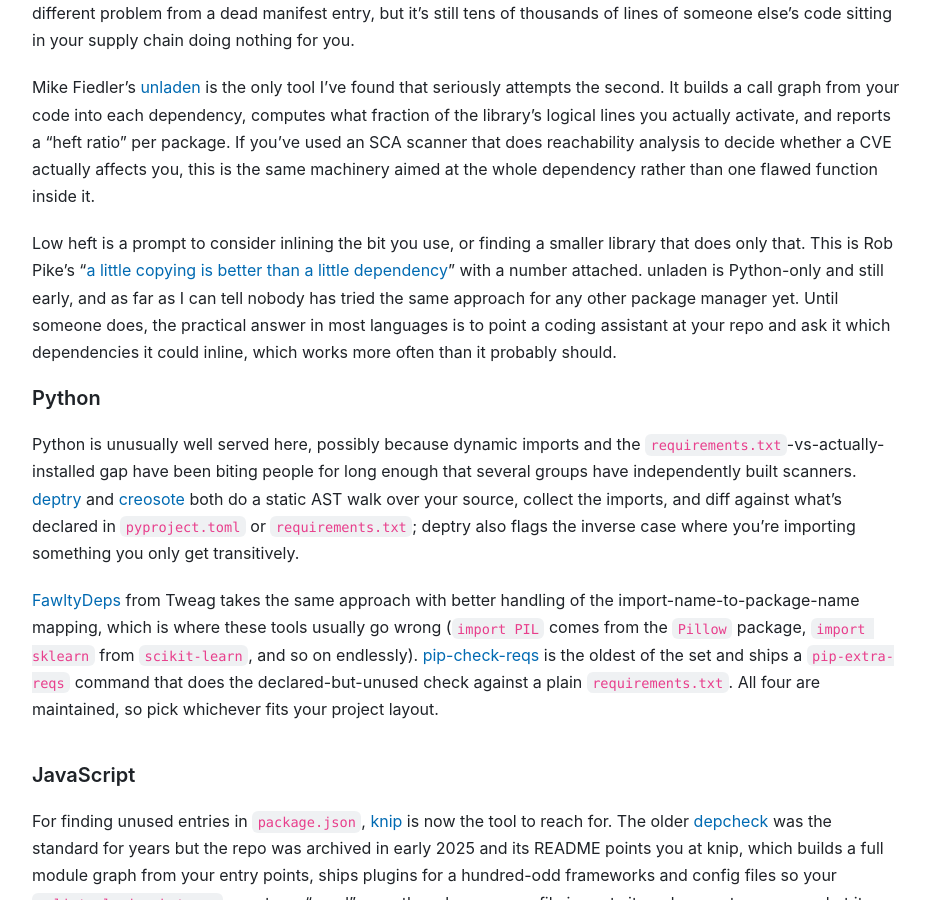
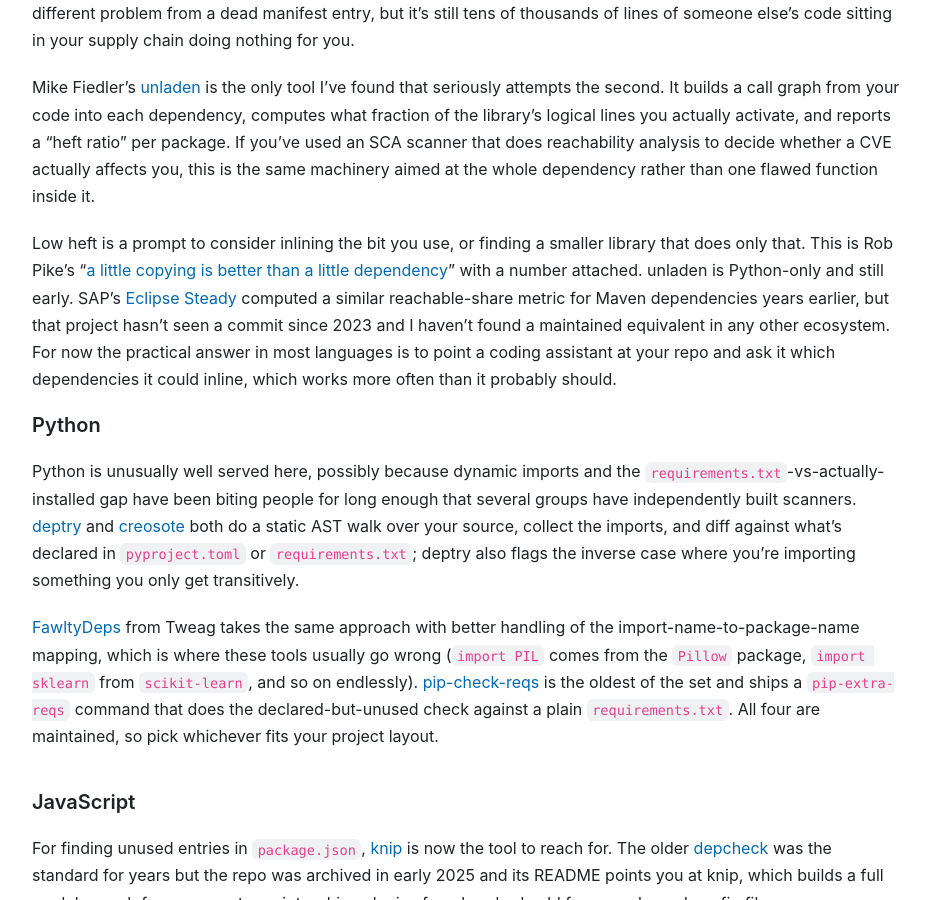
Before and after one commit to andrew/nesbitt.io, a Jekyll site: the page built from _posts/2026-05-22-dependency-pruning.md, in a window 1280 px wide and 900 px high, scrolled down 816 px. Shown: the whole window, without its empty margins (173-1103 px from the left). Built offline with Jekyll 4.4.1, drawn with Linux system fonts in a browser that asks for light colours; comment, search, counter and statistics services are not loaded.

Commit message:
Update dependency pruning post

```diff
--- a/_posts/2026-05-22-dependency-pruning.md
+++ b/_posts/2026-05-22-dependency-pruning.md
@@ -21,7 +21,7 @@
 
 Mike Fiedler's [unladen](https://github.com/miketheman/unladen) is the only tool I've found that seriously attempts the second. It builds a call graph from your code into each dependency, computes what fraction of the library's logical lines you actually activate, and reports a "heft ratio" per package. If you've used an SCA scanner that does reachability analysis to decide whether a CVE actually affects you, this is the same machinery aimed at the whole dependency rather than one flawed function inside it.
 
-Low heft is a prompt to consider inlining the bit you use, or finding a smaller library that does only that. This is Rob Pike's "[a little copying is better than a little dependency](https://go-proverbs.github.io/)" with a number attached. unladen is Python-only and still early, and as far as I can tell nobody has tried the same approach for any other package manager yet. Until someone does, the practical answer in most languages is to point a coding assistant at your repo and ask it which dependencies it could inline, which works more often than it probably should.
+Low heft is a prompt to consider inlining the bit you use, or finding a smaller library that does only that. This is Rob Pike's "[a little copying is better than a little dependency](https://go-proverbs.github.io/)" with a number attached. unladen is Python-only and still early. SAP's [Eclipse Steady](https://github.com/eclipse-steady/steady) computed a similar reachable-share metric for Maven dependencies years earlier, but that project hasn't seen a commit since 2023 and I haven't found a maintained equivalent in any other ecosystem. For now the practical answer in most languages is to point a coding assistant at your repo and ask it which dependencies it could inline, which works more often than it probably should.
 
 ### Python
 
```
